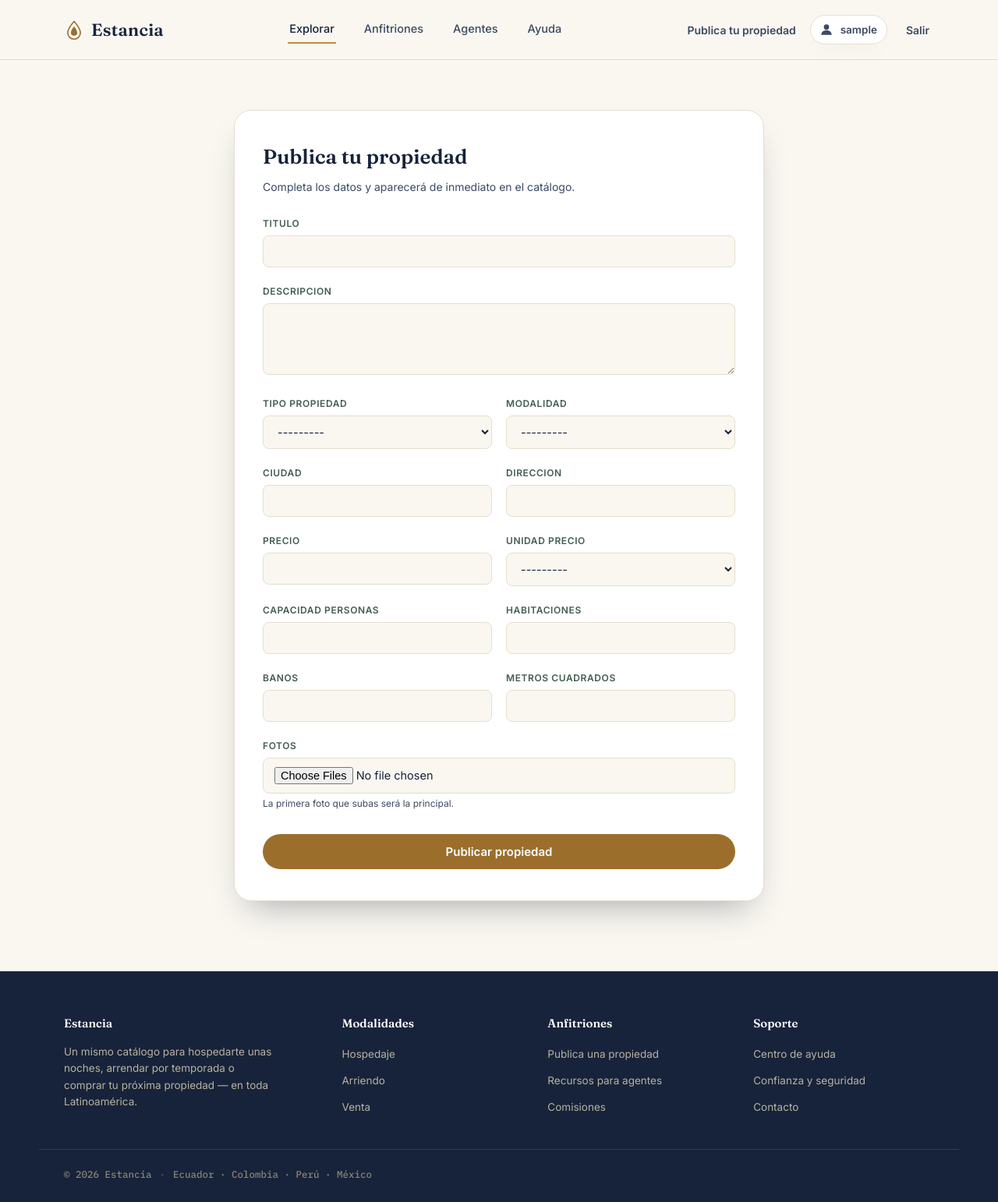
After one commit to MayteRochina11/AIRBNB-ECUADOR, a Django app: page /publicar/ in a window 1280 px wide. The commit adds this page. Shown: the whole page at 78% size. Run offline with Django 5.2, Linux system fonts and the light colour scheme; the visitor is signed in with stand-in values (Sample User, id 1).

Commit message:
Agrega registro, login/logout, publicar propiedad y filtros funcionales
Ahora se puede crear cuenta, iniciar sesion y publicar una propiedad
(con fotos) desde la propia pagina web, sin depender solo de /admin/.
Las pestanas de modalidad, los chips de tipo y el campo de ciudad del
buscador ahora filtran de verdad el listado.

```diff
--- a/config/settings.py
+++ b/config/settings.py
@@ -129,6 +129,10 @@ DEFAULT_AUTO_FIELD = 'django.db.models.BigAutoField'
 MEDIA_URL = 'media/'
 MEDIA_ROOT = BASE_DIR / 'media'
 
+LOGIN_URL = 'core:login'
+LOGIN_REDIRECT_URL = 'core:inicio'
+LOGOUT_REDIRECT_URL = 'core:inicio'
+
 USE_THOUSAND_SEPARATOR = True
 THOUSAND_SEPARATOR = '.'
 DECIMAL_SEPARATOR = ','
--- /dev/null
+++ b/core/forms.py
@@ -0,0 +1,45 @@
+from django import forms
+from django.contrib.auth.forms import AuthenticationForm, UserCreationForm
+from django.contrib.auth.models import User
+
+from .models import Propiedad
+
+
+class StyledFormMixin:
+    def __init__(self, *args, **kwargs):
+        super().__init__(*args, **kwargs)
+        for field in self.fields.values():
+            field.widget.attrs.setdefault('class', 'field-input')
+
+
+class RegistroForm(StyledFormMixin, UserCreationForm):
+    email = forms.EmailField(required=True, label='Correo electrónico')
+
+    class Meta:
+        model = User
+        fields = ('username', 'email', 'password1', 'password2')
+        labels = {'username': 'Usuario'}
+
+    def save(self, commit=True):
+        usuario = super().save(commit=False)
+        usuario.email = self.cleaned_data['email']
+        if commit:
+            usuario.save()
+        return usuario
+
+
+class LoginForm(StyledFormMixin, AuthenticationForm):
+    pass
+
+
+class PropiedadForm(StyledFormMixin, forms.ModelForm):
+    class Meta:
+        model = Propiedad
+        fields = [
+            'titulo', 'descripcion', 'tipo_propiedad', 'modalidad',
+            'ciudad', 'direccion', 'precio', 'unidad_precio',
+            'capacidad_personas', 'habitaciones', 'banos', 'metros_cuadrados',
+        ]
+        widgets = {
+            'descripcion': forms.Textarea(attrs={'rows': 4}),
+        }
--- a/core/urls.py
+++ b/core/urls.py
@@ -1,8 +1,23 @@
+from django.contrib.auth import views as auth_views
 from django.urls import path
+
 from . import views
+from .forms import LoginForm
 
 app_name = 'core'
 
 urlpatterns = [
     path('', views.inicio, name='inicio'),
+    path('registro/', views.registro, name='registro'),
+    path(
+        'login/',
+        auth_views.LoginView.as_view(
+            template_name='core/login.html',
+            authentication_form=LoginForm,
+            redirect_authenticated_user=True,
+        ),
+        name='login',
+    ),
+    path('logout/', auth_views.LogoutView.as_view(), name='logout'),
+    path('publicar/', views.publicar_propiedad, name='publicar'),
 ]
--- a/core/views.py
+++ b/core/views.py
@@ -1,5 +1,10 @@
-from django.shortcuts import render
-from .models import Propiedad
+from django.contrib import messages
+from django.contrib.auth import login
+from django.contrib.auth.decorators import login_required
+from django.shortcuts import redirect, render
+
+from .forms import PropiedadForm, RegistroForm
+from .models import FotoPropiedad, Propiedad
 
 
 def inicio(request):
@@ -8,4 +13,64 @@ def inicio(request):
         .filter(activa=True)
         .prefetch_related('fotos', 'resenas')
     )
-    return render(request, 'core/index.html', {'propiedades': propiedades})
+
+    ciudad = request.GET.get('ciudad', '').strip()
+    modalidad = request.GET.get('modalidad', '').strip()
+    tipo_propiedad = request.GET.get('tipo_propiedad', '').strip()
+    num_huespedes = request.GET.get('num_huespedes', '').strip()
+
+    if ciudad:
+        propiedades = propiedades.filter(ciudad__icontains=ciudad)
+    if modalidad:
+        propiedades = propiedades.filter(modalidad=modalidad)
+    if tipo_propiedad:
+        propiedades = propiedades.filter(tipo_propiedad=tipo_propiedad)
+    if num_huespedes.isdigit():
+        propiedades = propiedades.filter(capacidad_personas__gte=int(num_huespedes))
+
+    contexto = {
+        'propiedades': propiedades,
+        'modalidad_actual': modalidad,
+        'tipo_actual': tipo_propiedad,
+    }
+    return render(request, 'core/index.html', contexto)
+
+
+def registro(request):
+    if request.user.is_authenticated:
+        return redirect('core:inicio')
+
+    if request.method == 'POST':
+        form = RegistroForm(request.POST)
+        if form.is_valid():
+            usuario = form.save()
+            login(request, usuario)
+            messages.success(request, 'Cuenta creada. ¡Bienvenido/a a Estancia!')
+            return redirect('core:inicio')
+    else:
+        form = RegistroForm()
+
+    return render(request, 'core/registro.html', {'form': form})
+
+
+@login_required
+def publicar_propiedad(request):
+    if request.method == 'POST':
+        form = PropiedadForm(request.POST)
+        fotos = request.FILES.getlist('fotos')
+        if form.is_valid():
+            propiedad = form.save(commit=False)
+            propiedad.propietario = request.user
+            propiedad.save()
+            for indice, imagen in enumerate(fotos):
+                FotoPropiedad.objects.create(
+                    propiedad=propiedad,
+                    imagen=imagen,
+                    es_principal=(indice == 0),
+                )
+            messages.success(request, f'"{propiedad.titulo}" fue publicada correctamente.')
+            return redirect('core:inicio')
+    else:
+        form = PropiedadForm()
+
+    return render(request, 'core/publicar.html', {'form': form})
--- a/static/css/style.css
+++ b/static/css/style.css
@@ -112,6 +112,97 @@ input:focus-visible{
   box-shadow:var(--shadow-soft);
 }
 .user-pill:hover{ border-color:var(--ink-soft); }
+.user-name{ font-size:13.5px; font-weight:600; padding-right:2px; }
+.logout-form{ display:inline-flex; }
+.link-logout{
+  background:none; border:none;
+  font-family:inherit; font-size:14px; font-weight:600;
+  color:var(--ink-soft);
+}
+.link-logout:hover{ color:var(--clay); }
+
+/* ==========================================================================
+   Mensajes (Django messages)
+   ========================================================================== */
+.messages-wrap{ padding-top:18px; }
+.alert{
+  padding:12px 18px;
+  border-radius:var(--radius-sm);
+  font-size:14px;
+  margin-bottom:10px;
+  border:1px solid var(--line);
+  background:var(--card);
+  color:var(--ink);
+}
+.alert-success{ background:rgba(67,94,80,.1); border-color:rgba(67,94,80,.3); color:var(--moss); }
+.alert-error{ background:rgba(167,93,63,.1); border-color:rgba(167,93,63,.3); color:var(--clay); }
+.alert-warning{ background:rgba(192,138,62,.1); border-color:rgba(192,138,62,.3); color:var(--brass-dark); }
+
+/* ==========================================================================
+   Formularios (login, registro, publicar propiedad)
+   ========================================================================== */
+.auth-section{ padding:64px 0 90px; display:flex; justify-content:center; }
+.auth-card{
+  width:100%; max-width:420px;
+  background:var(--card);
+  border:1px solid var(--line);
+  border-radius:var(--radius-lg);
+  box-shadow:var(--shadow-lift);
+  padding:40px 36px;
+}
+.form-card{ max-width:680px; }
+.auth-title{
+  font-family:var(--font-display);
+  font-size:26px; font-weight:600;
+  margin:0 0 8px;
+}
+.auth-sub{ font-size:14px; color:var(--ink-soft); margin:0 0 28px; }
+.field-group{ margin-bottom:18px; }
+.field-group label{
+  display:block;
+  font-size:12px; font-weight:600;
+  text-transform:uppercase; letter-spacing:.05em;
+  color:var(--moss);
+  margin-bottom:6px;
+}
+.field-input,
+.field-group select,
+.field-group textarea,
+.field-group input{
+  width:100%;
+  border:1px solid var(--line);
+  border-radius:var(--radius-sm);
+  padding:11px 14px;
+  font-family:var(--font-body);
+  font-size:14.5px;
+  color:var(--ink);
+  background:var(--paper);
+}
+.field-input:focus,
+.field-group select:focus,
+.field-group textarea:focus,
+.field-group input:focus{
+  outline:2px solid var(--brass-dark); outline-offset:1px;
+  border-color:var(--ink-soft);
+}
+.field-errors{ color:var(--clay); font-size:12.5px; margin-top:4px; }
+.field-help{ color:var(--ink-soft); font-size:12px; margin-top:4px; }
+.btn-primary{
+  width:100%;
+  border:none; border-radius:999px;
+  background:var(--brass-dark); color:#fff;
+  padding:13px 20px;
+  font-size:15px; font-weight:600;
+  transition:background .15s ease;
+}
+.btn-primary:hover{ background:var(--ink); }
+.auth-foot{ margin-top:22px; font-size:13.5px; color:var(--ink-soft); text-align:center; }
+.auth-foot a{ color:var(--brass-dark); font-weight:600; }
+.auth-foot a:hover{ color:var(--ink); }
+
+.form-grid{ display:grid; grid-template-columns:1fr 1fr; gap:4px 18px; }
+.form-grid .span-2{ grid-column:1/-1; }
+@media (max-width:640px){ .form-grid{ grid-template-columns:1fr; } }
 
 /* ==========================================================================
    Hero
--- a/templates/core/base.html
+++ b/templates/core/base.html
@@ -33,14 +33,31 @@
     </nav>
 
     <div class="header-actions">
-      <a href="#" class="link-publish">Publica tu propiedad</a>
-      <button class="user-pill" type="button" aria-haspopup="true">
-        <svg width="16" height="16" viewBox="0 0 24 24" fill="none" stroke="currentColor" stroke-width="2"><path d="M3 6h18M3 12h18M3 18h18"/></svg>
-        <svg width="24" height="24" viewBox="0 0 24 24" fill="currentColor"><circle cx="12" cy="8" r="4"/><path d="M4 20c0-4.4 3.6-7 8-7s8 2.6 8 7"/></svg>
-      </button>
+      {% if user.is_authenticated %}
+        <a href="{% url 'core:publicar' %}" class="link-publish">Publica tu propiedad</a>
+        <span class="user-pill">
+          <svg width="20" height="20" viewBox="0 0 24 24" fill="currentColor"><circle cx="12" cy="8" r="4"/><path d="M4 20c0-4.4 3.6-7 8-7s8 2.6 8 7"/></svg>
+          <span class="user-name">{{ user.username }}</span>
+        </span>
+        <form action="{% url 'core:logout' %}" method="post" class="logout-form">
+          {% csrf_token %}
+          <button type="submit" class="link-logout">Salir</button>
+        </form>
+      {% else %}
+        <a href="{% url 'core:login' %}" class="link-publish">Inicia sesión</a>
+        <a href="{% url 'core:registro' %}" class="user-pill">Regístrate</a>
+      {% endif %}
     </div>
   </div>
 </header>
+
+{% if messages %}
+<div class="wrap messages-wrap">
+  {% for message in messages %}
+    <div class="alert alert-{{ message.tags }}">{{ message }}</div>
+  {% endfor %}
+</div>
+{% endif %}
 
 <main>
   {% block content %}{% endblock %}
--- /dev/null
+++ b/templates/core/publicar.html
@@ -0,0 +1,31 @@
+{% extends "core/base.html" %}
+
+{% block title %}Publica tu propiedad — Estancia{% endblock %}
+
+{% block content %}
+<section class="auth-section wrap">
+  <div class="auth-card form-card">
+    <h1 class="auth-title">Publica tu propiedad</h1>
+    <p class="auth-sub">Completa los datos y aparecerá de inmediato en el catálogo.</p>
+
+    <form method="post" enctype="multipart/form-data" novalidate>
+      {% csrf_token %}
+      <div class="form-grid">
+        {% for field in form %}
+          <div class="field-group {% if field.name == 'titulo' or field.name == 'descripcion' %}span-2{% endif %}">
+            <label for="{{ field.id_for_label }}">{{ field.label }}</label>
+            {{ field }}
+            {% for error in field.errors %}<p class="field-errors">{{ error }}</p>{% endfor %}
+          </div>
+        {% endfor %}
+        <div class="field-group span-2">
+          <label for="fotos">Fotos</label>
+          <input type="file" id="fotos" name="fotos" accept="image/*" multiple class="field-input">
+          <p class="field-help">La primera foto que subas será la principal.</p>
+        </div>
+      </div>
+      <button type="submit" class="btn-primary">Publicar propiedad</button>
+    </form>
+  </div>
+</section>
+{% endblock %}
```
Also changed, not shown: core/templatetags/core_extras.py (added, +19 -0 lines), templates/core/index.html (+22 -17 lines), templates/core/login.html (added, +30 -0 lines), templates/core/registro.html (added, +27 -0 lines), core/templatetags/__init__.py (added).
